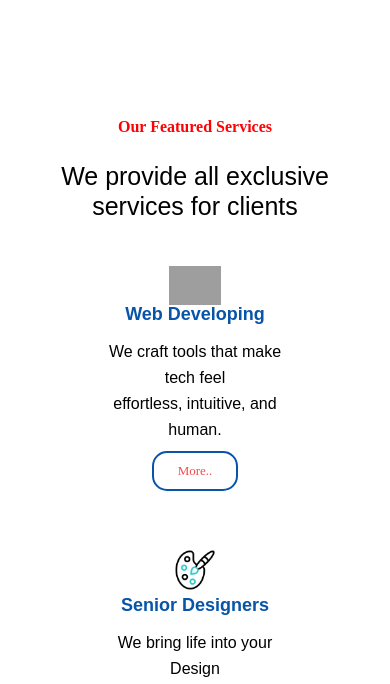
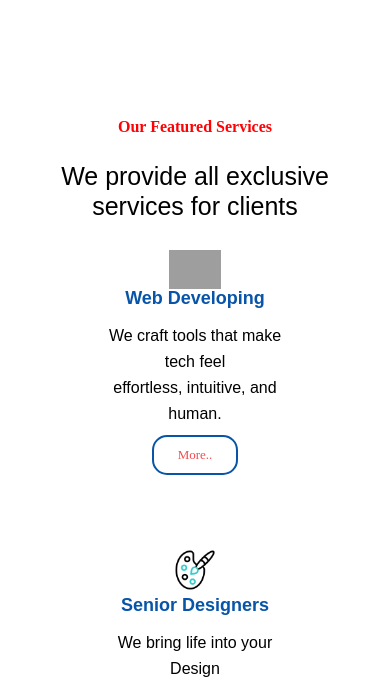
Before and after one commit to Biozeez09/aerontech, a PHP site: page / in a window 390 px wide. Shown: the part 2738-3422 px from the top of the page. Run offline with PHP 8.4, Linux system fonts and the light colour scheme; grey boxes are pictures that could not be loaded.

Commit message:
margin commit

```diff
--- a/assest/aerontech.css
+++ b/assest/aerontech.css
@@ -695,7 +695,7 @@
     flex-direction: column;
     align-items: center;
     text-align: center;
-    margin-bottom: 3rem;
+    margin-bottom: 4rem;
     /* padding-bottom:2rem; */
   }
 
@@ -1247,7 +1247,7 @@
 
   .M-Footer {
     width: 100%;
-    height: 158vh;
+    height: 163vh;
     background: #080a2d;
     padding-left: 3vh;
     display: block;
```
